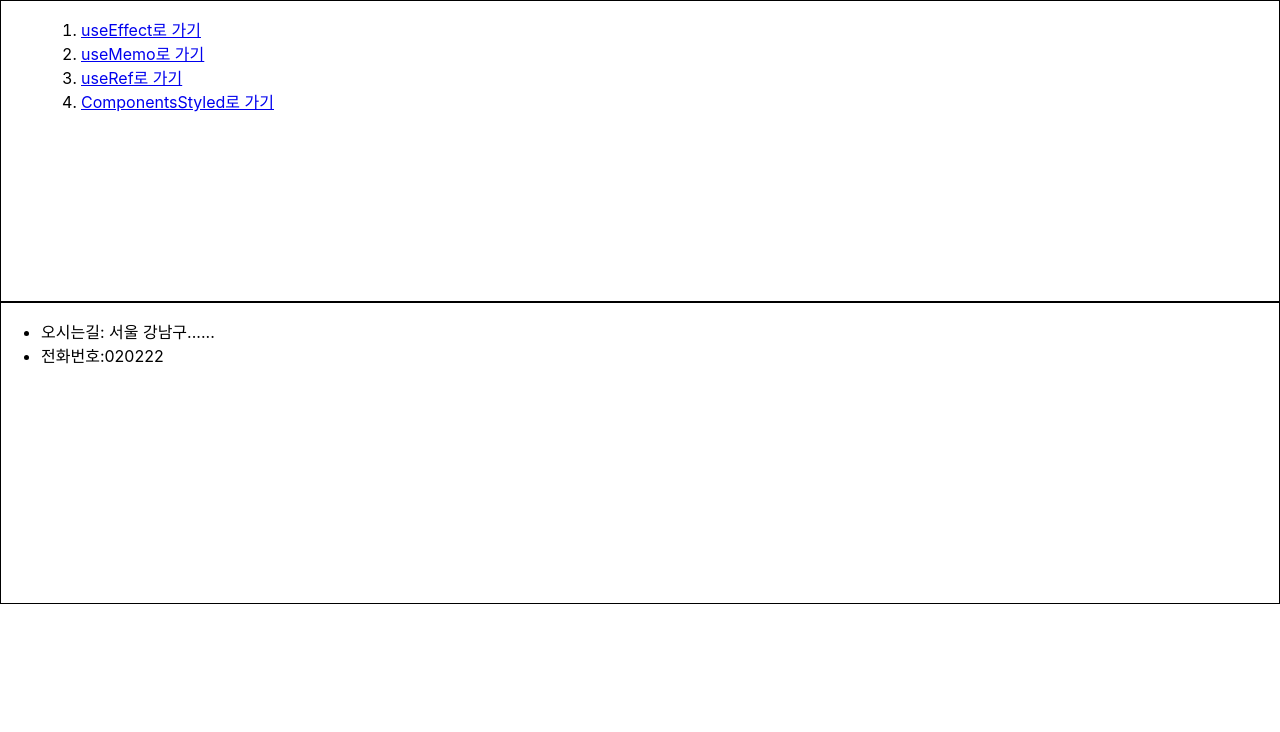
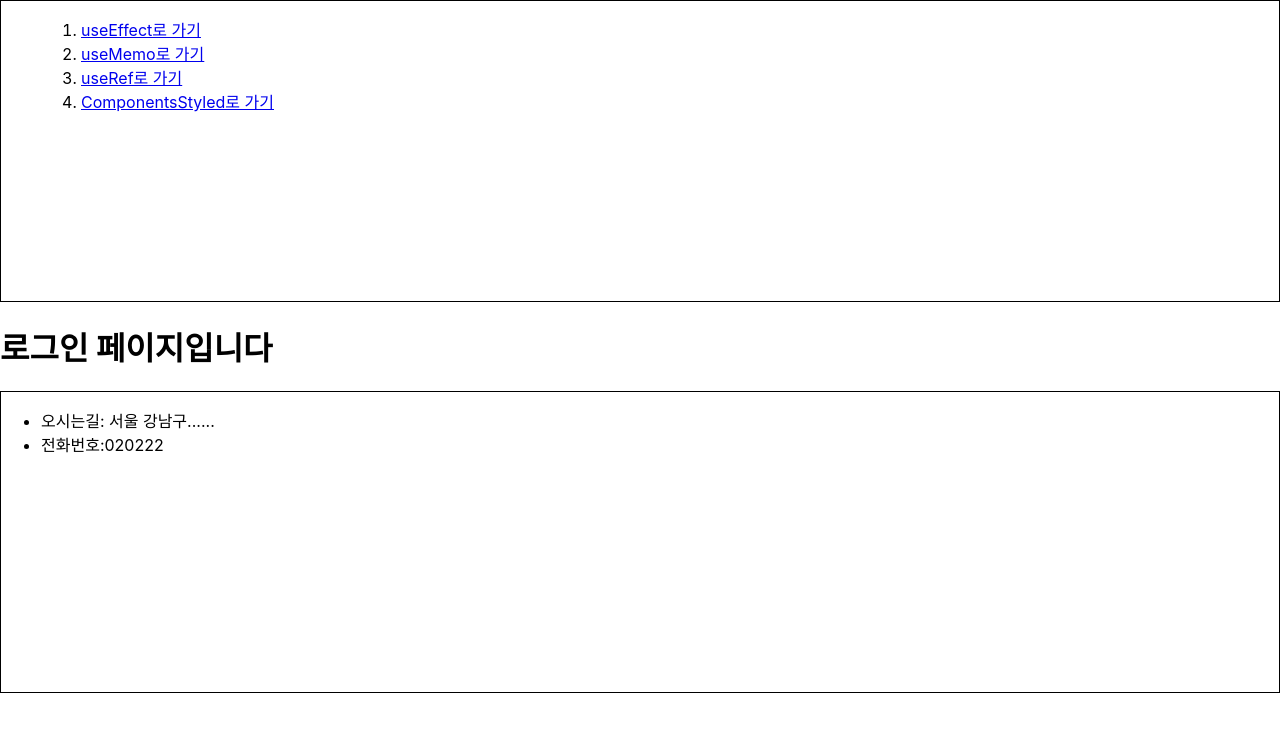
Before and after one commit to chan-hyeok-kim/React_Study, a React (Create React App) app: page / in a window 1280 px wide. Shown: the top 732 px of the page. Built offline with nearby package versions, Linux system fonts and the light colour scheme.

Commit message:
login page react

```diff
--- a/src/App.js
+++ b/src/App.js
@@ -7,14 +7,14 @@ import UseMemo from "./pages/UseMemo";
 import UseEffect from "./pages/UseEffect";
 import UseRef from "./pages/UseRef";
 import ComponentsStyled from "./pages/ComponentsStyled";
-import Header from "./pages/Header";
-import Footer from "./pages/Footer";
+import Header from "./components/Header";
+import Footer from "./components/Footer";
+import Login from "./components/Login";
+import LoginPage from "./pages/LoginPage";
 
 function App() {
   return (
     <div>
-      <Header />
-      <Footer />
       <Container>
         <Routes>
           <Route path="/useMemo" exact={true} element={<UseMemo />} />
@@ -26,6 +26,7 @@ function App() {
             exact={true}
             element={<ComponentsStyled />}
           />
+          <Route path="/" exact={true} element={<LoginPage />} />
         </Routes>
       </Container>
     </div>
--- /dev/null
+++ b/src/components/Login.js
@@ -0,0 +1,16 @@
+import React from "react";
+import styled from "styled-components";
+
+const LoginBox = styled.div`
+  padding: 30px 0 30px 0;
+`;
+
+const Login = () => {
+  return (
+    <div>
+      <h1>로그인 페이지입니다</h1>
+    </div>
+  );
+};
+
+export default Login;
--- /dev/null
+++ b/src/pages/LoginPage.js
@@ -0,0 +1,16 @@
+import React from "react";
+import Header from "../components/Header";
+import Login from "../components/Login";
+import Footer from "../components/Footer";
+
+const LoginPage = () => {
+  return (
+    <div>
+      <Header />
+      <Login />
+      <Footer />
+    </div>
+  );
+};
+
+export default LoginPage;
```
Also changed, not shown: src/components/Footer.js (renamed from src/pages/Footer.js), src/components/Header.js (renamed from src/pages/Header.js).
